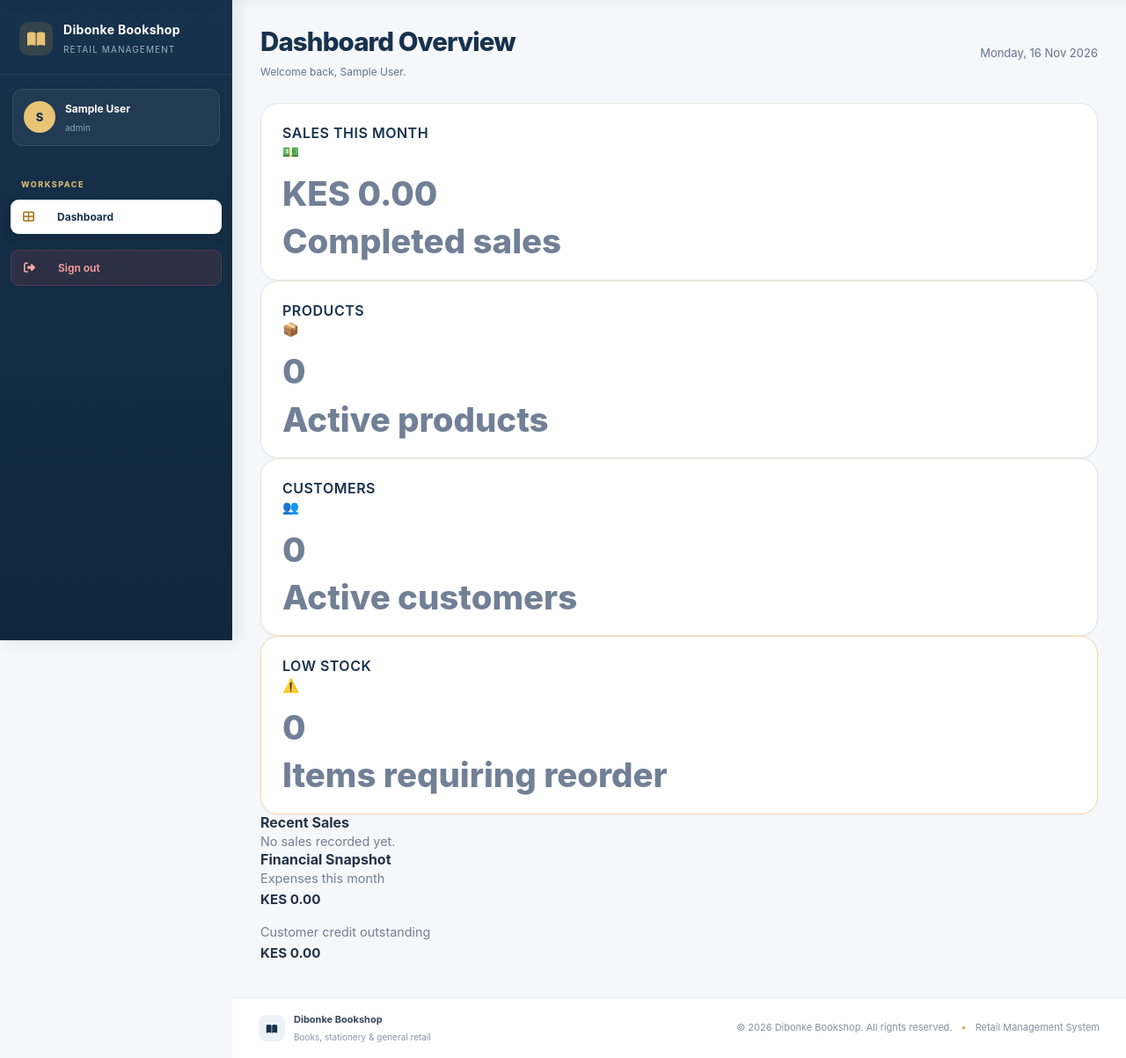
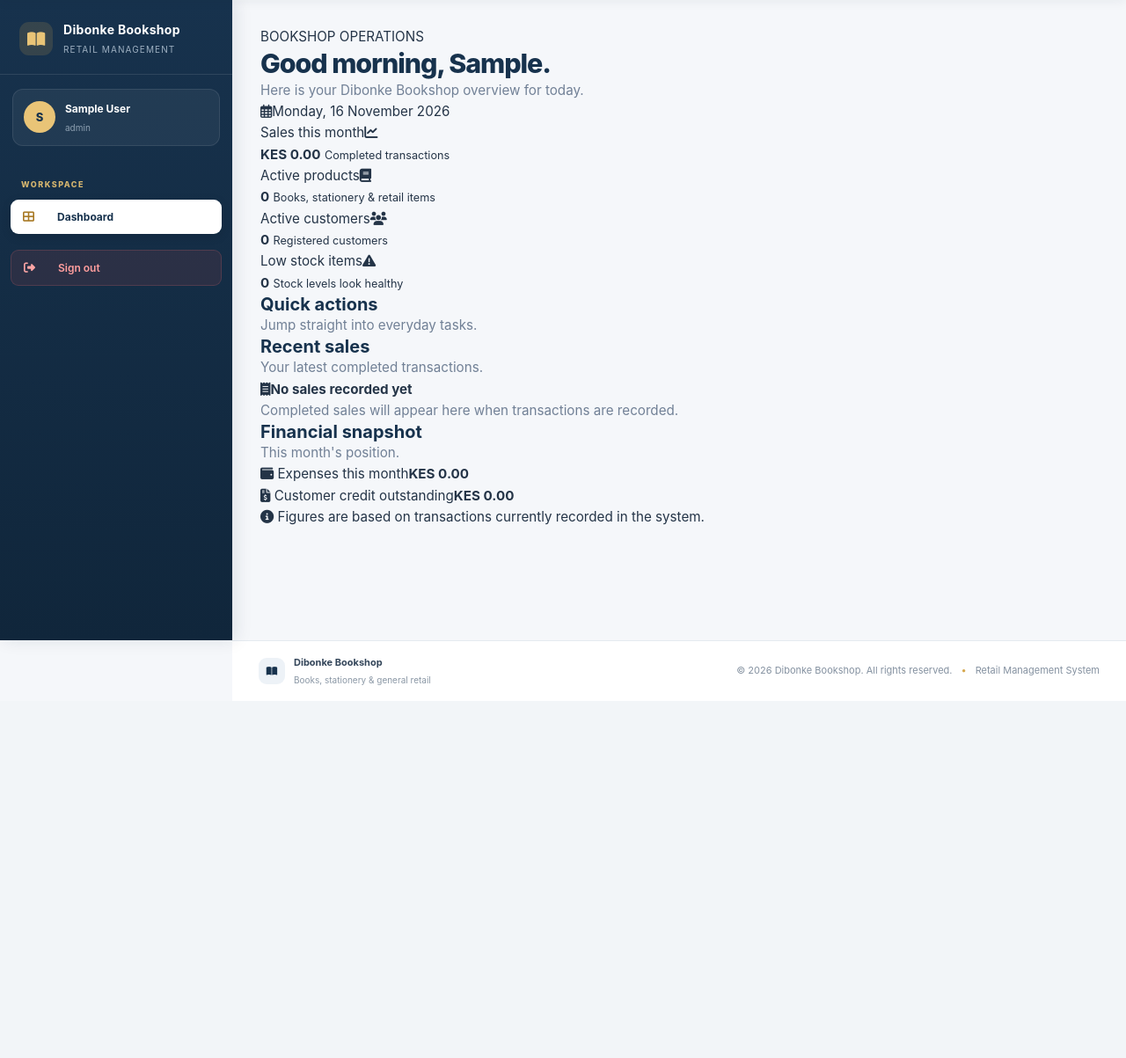
Before and after one commit to benjahwambua/Dibonke_bookshop, a PHP site: page /dibonke_bookshop/index.php in a window 1280 px wide. Shown: the part 72-1275 px from the top of the page at 88% size. After the commit the page ends 869 px from the top, so only its background shows below. Run offline with PHP 8.4, Linux system fonts and the light colour scheme; the visitor is signed in with stand-in values (Sample User, id 1); tables that the repository leaves empty or names only in its code hold one stand-in row (values such as "Sample post").

Commit message:
Refresh Dibonke operations dashboard

```diff
--- a/index.php
+++ b/index.php
@@ -30,52 +30,85 @@ $recentSales = $conn->query(
 require_once __DIR__ . '/includes/header.php';
 require_once __DIR__ . '/includes/sidebar.php';
 ?>
-<main class="content">
-    <div class="content-header" style="display:flex;justify-content:space-between;align-items:center;gap:15px;margin-bottom:25px">
+<main class="content dashboard-page">
+    <section class="dashboard-welcome">
         <div>
-            <h1 style="margin:0">Dashboard Overview</h1>
-            <p style="color:#64748b;margin:7px 0 0">Welcome back, <?= e($_SESSION['full_name'] ?? 'User') ?>.</p>
+            <span class="dashboard-eyebrow">BOOKSHOP OPERATIONS</span>
+            <h1>Good <?= e((int)date('G') < 12 ? 'morning' : ((int)date('G') < 17 ? 'afternoon' : 'evening')) ?>, <?= e(explode(' ', trim((string)($_SESSION['full_name'] ?? 'there')))[0] ?: 'there') ?>.</h1>
+            <p>Here is your Dibonke Bookshop overview for today.</p>
         </div>
-        <div style="color:#64748b;font-size:13px"><?= date('l, d M Y') ?></div>
-    </div>
+        <div class="dashboard-date"><i class="far fa-calendar-alt"></i><span><?= e(date('l, d F Y')) ?></span></div>
+    </section>
 
-    <div class="cards-grid">
-        <div class="card"><div class="card-header"><h3>Sales This Month</h3><span class="card-icon">💵</span></div><p class="card-value">KES <?= number_format($monthSales,2) ?></p><p class="card-subtitle">Completed sales</p></div>
-        <div class="card"><div class="card-header"><h3>Products</h3><span class="card-icon">📦</span></div><p class="card-value"><?= number_format($totalProducts) ?></p><p class="card-subtitle">Active products</p></div>
-        <div class="card"><div class="card-header"><h3>Customers</h3><span class="card-icon">👥</span></div><p class="card-value"><?= number_format($totalCustomers) ?></p><p class="card-subtitle">Active customers</p></div>
-        <div class="card card-alert"><div class="card-header"><h3>Low Stock</h3><span class="card-icon">⚠️</span></div><p class="card-value"><?= number_format($lowStock) ?></p><p class="card-subtitle">Items requiring reorder</p></div>
-    </div>
+    <section class="dashboard-kpis" aria-label="Business summary">
+        <article class="dashboard-kpi kpi-sales">
+            <div class="kpi-top"><span>Sales this month</span><span class="kpi-icon"><i class="fas fa-chart-line"></i></span></div>
+            <strong>KES <?= number_format($monthSales, 2) ?></strong>
+            <small>Completed transactions</small>
+        </article>
+        <article class="dashboard-kpi">
+            <div class="kpi-top"><span>Active products</span><span class="kpi-icon"><i class="fas fa-book"></i></span></div>
+            <strong><?= number_format($totalProducts) ?></strong>
+            <small>Books, stationery &amp; retail items</small>
+        </article>
+        <article class="dashboard-kpi">
+            <div class="kpi-top"><span>Active customers</span><span class="kpi-icon"><i class="fas fa-users"></i></span></div>
+            <strong><?= number_format($totalCustomers) ?></strong>
+            <small>Registered customers</small>
+        </article>
+        <article class="dashboard-kpi <?= $lowStock > 0 ? 'kpi-warning' : '' ?>">
+            <div class="kpi-top"><span>Low stock items</span><span class="kpi-icon"><i class="fas fa-exclamation-triangle"></i></span></div>
+            <strong><?= number_format($lowStock) ?></strong>
+            <small><?= $lowStock > 0 ? 'Review items for replenishment' : 'Stock levels look healthy' ?></small>
+        </article>
+    </section>
 
-    <div class="stats-section">
-        <div class="stat-card">
-            <h4>Recent Sales</h4>
+    <section class="dashboard-shortcuts">
+        <div class="dashboard-section-heading">
+            <div><h2>Quick actions</h2><p>Jump straight into everyday tasks.</p></div>
+        </div>
+        <div class="shortcut-grid">
+            <?php if (canAccessModule('sales')): ?><a class="shortcut-card" href="<?= BASE_URL ?>/modules/sales/index.php"><span class="shortcut-icon"><i class="fas fa-cash-register"></i></span><span><strong>New sale</strong><small>Open point of sale</small></span><i class="fas fa-arrow-right shortcut-arrow"></i></a><?php endif; ?>
+            <?php if (canAccessModule('products')): ?><a class="shortcut-card" href="<?= BASE_URL ?>/modules/products/index.php"><span class="shortcut-icon"><i class="fas fa-book-open"></i></span><span><strong>Products</strong><small>Manage bookshop catalogue</small></span><i class="fas fa-arrow-right shortcut-arrow"></i></a><?php endif; ?>
+            <?php if (canAccessModule('purchases')): ?><a class="shortcut-card" href="<?= BASE_URL ?>/modules/purchases/index.php"><span class="shortcut-icon"><i class="fas fa-cart-plus"></i></span><span><strong>Record purchase</strong><small>Receive supplier stock</small></span><i class="fas fa-arrow-right shortcut-arrow"></i></a><?php endif; ?>
+            <?php if (canAccessModule('customers')): ?><a class="shortcut-card" href="<?= BASE_URL ?>/modules/customers/index.php"><span class="shortcut-icon"><i class="fas fa-user-plus"></i></span><span><strong>Customers</strong><small>View customer accounts</small></span><i class="fas fa-arrow-right shortcut-arrow"></i></a><?php endif; ?>
+        </div>
+    </section>
+
+    <section class="dashboard-lower">
+        <article class="dashboard-panel recent-sales-panel">
+            <div class="dashboard-section-heading">
+                <div><h2>Recent sales</h2><p>Your latest completed transactions.</p></div>
+                <?php if (canAccessModule('sales')): ?><a class="dashboard-view-link" href="<?= BASE_URL ?>/modules/sales/index.php">View sales <i class="fas fa-arrow-right"></i></a><?php endif; ?>
+            </div>
             <?php if (!$recentSales): ?>
-                <p class="text-muted">No sales recorded yet.</p>
+                <div class="dashboard-empty"><span><i class="fas fa-receipt"></i></span><strong>No sales recorded yet</strong><p>Completed sales will appear here when transactions are recorded.</p></div>
             <?php else: ?>
-                <div style="overflow:auto">
-                    <table style="width:100%;border-collapse:collapse">
-                        <thead><tr><th style="text-align:left;padding:10px">Invoice</th><th style="text-align:left;padding:10px">Customer</th><th style="text-align:left;padding:10px">Date</th><th style="text-align:right;padding:10px">Amount</th></tr></thead>
+                <div class="dashboard-table-wrap">
+                    <table class="dashboard-table">
+                        <thead><tr><th>Invoice</th><th>Customer</th><th>Date</th><th class="amount-cell">Amount</th></tr></thead>
                         <tbody>
                         <?php foreach ($recentSales as $sale): ?>
-                            <tr style="border-top:1px solid #e2e8f0">
-                                <td style="padding:10px"><?= e($sale['invoice_number']) ?></td>
-                                <td style="padding:10px"><?= e($sale['customer_name'] ?: 'Walk-in Customer') ?></td>
-                                <td style="padding:10px"><?= e(date('d M Y H:i', strtotime($sale['sale_date']))) ?></td>
-                                <td style="padding:10px;text-align:right">KES <?= number_format((float)$sale['total_amount'],2) ?></td>
+                            <tr>
+                                <td><strong><?= e($sale['invoice_number']) ?></strong></td>
+                                <td><?= e($sale['customer_name'] ?: 'Walk-in Customer') ?></td>
+                                <td><?= e(date('d M Y, H:i', strtotime($sale['sale_date']))) ?></td>
+                                <td class="amount-cell">KES <?= number_format((float)$sale['total_amount'], 2) ?></td>
                             </tr>
                         <?php endforeach; ?>
                         </tbody>
                     </table>
                 </div>
             <?php endif; ?>
-        </div>
-        <div class="stat-card">
-            <h4>Financial Snapshot</h4>
-            <div style="display:grid;gap:12px">
-                <div><span class="text-muted">Expenses this month</span><strong style="display:block">KES <?= number_format($monthExpenses,2) ?></strong></div>
-                <div><span class="text-muted">Customer credit outstanding</span><strong style="display:block">KES <?= number_format($creditBalance,2) ?></strong></div>
-            </div>
-        </div>
-    </div>
+        </article>
+
+        <article class="dashboard-panel financial-panel">
+            <div class="dashboard-section-heading"><div><h2>Financial snapshot</h2><p>This month's position.</p></div></div>
+            <div class="financial-line"><span><i class="fas fa-wallet"></i> Expenses this month</span><strong>KES <?= number_format($monthExpenses, 2) ?></strong></div>
+            <div class="financial-line"><span><i class="fas fa-file-invoice-dollar"></i> Customer credit outstanding</span><strong>KES <?= number_format($creditBalance, 2) ?></strong></div>
+            <div class="financial-note"><i class="fas fa-info-circle"></i> Figures are based on transactions currently recorded in the system.</div>
+            <?php if (canAccessModule('reports')): ?><a class="dashboard-report-link" href="<?= BASE_URL ?>/modules/reports/index.php">Open reports <i class="fas fa-arrow-right"></i></a><?php endif; ?>
+        </article>
+    </section>
 </main>
 <?php require_once __DIR__ . '/includes/footer.php'; ?>
```
